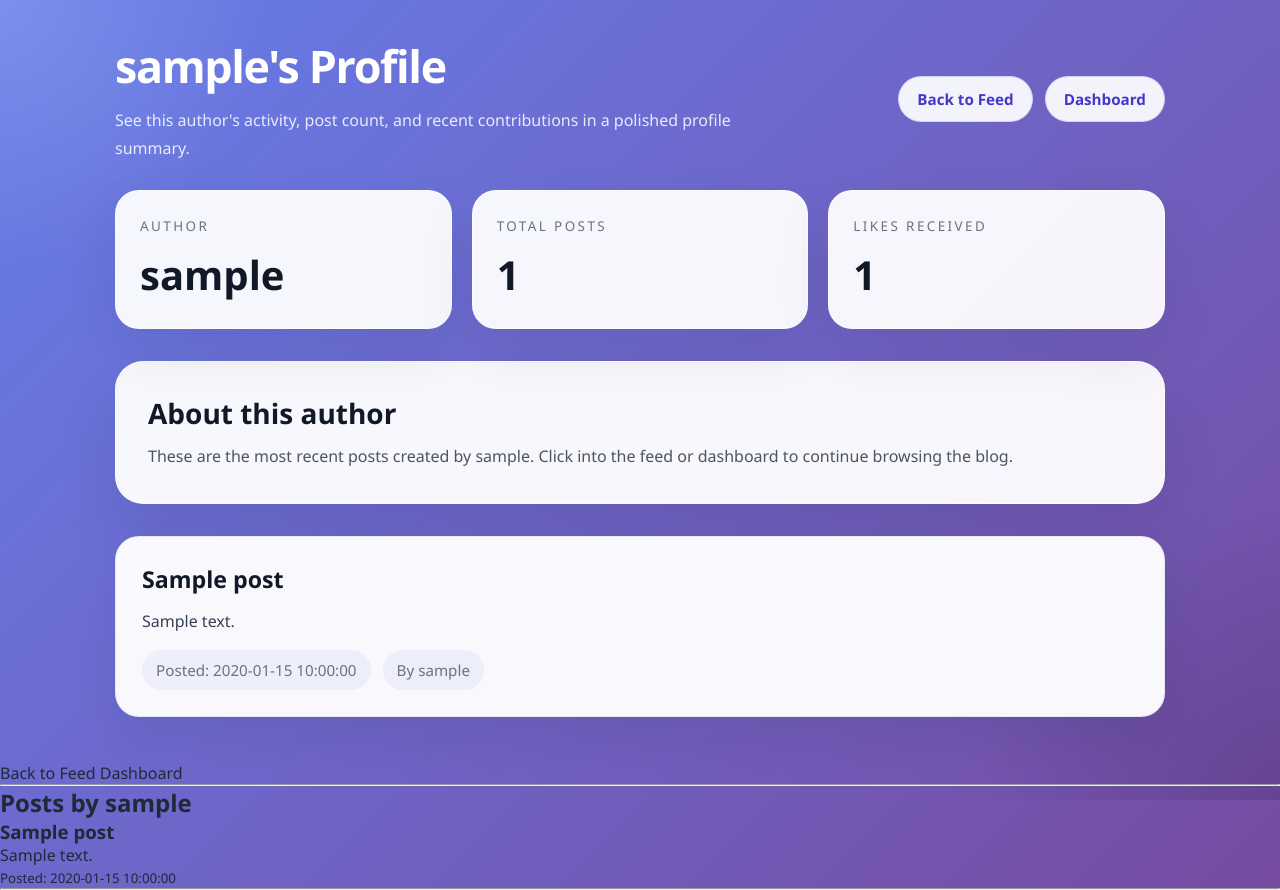
After one commit to rahman-noorbasha/flask-blog-api, a Flask app: a page that uses templates/profile.html in a window 1280 px wide. The commit adds this page. Run offline with Flask 3, Linux system fonts and the light colour scheme; a user stored in the database is signed in; tables that the repository leaves empty hold one stand-in row (values such as "Sample post").

Commit message:
Added public feed and user profile pages

```diff
--- a/app.py
+++ b/app.py
@@ -466,7 +466,68 @@ def view_post(post_id):
         return redirect(url_for("dashboard"))
 
     return render_template("view_post.html", post=post)
+@app.route("/feed")
+@login_required
+def feed():
+    conn = sqlite3.connect("users.db")
+    cursor = conn.cursor()
 
+    cursor.execute("""
+        SELECT posts.*, users.username
+        FROM posts
+        JOIN users ON posts.user_id = users.id
+        ORDER BY posts.created_at DESC
+    """)
+
+    posts = cursor.fetchall()
+    conn.close()
+
+    return render_template("feed.html", posts=posts)
+@app.route("/user/<username>")
+@login_required
+def user_profile(username):
+    conn = sqlite3.connect("users.db")
+    cursor = conn.cursor()
+
+    cursor.execute("SELECT * FROM users WHERE username=?", (username,))
+    user = cursor.fetchone()
+
+    if not user:
+        conn.close()
+        flash("User not found", "error")
+        return redirect(url_for("feed"))
+
+    cursor.execute(
+        "SELECT COUNT(*) FROM posts WHERE user_id=?",
+        (user[0],)
+    )
+    total_posts = cursor.fetchone()[0]
+
+    cursor.execute("""
+        SELECT COUNT(*)
+        FROM likes
+        WHERE post_id IN (
+            SELECT id FROM posts WHERE user_id=?
+        )
+    """, (user[0],))
+    total_likes = cursor.fetchone()[0]
+
+    cursor.execute("""
+        SELECT * FROM posts
+        WHERE user_id=?
+        ORDER BY created_at DESC
+    """, (user[0],))
+    posts = cursor.fetchall()
+
+    conn.close()
+
+    return render_template(
+        "profile.html",
+        user=user,
+        total_posts=total_posts,
+        total_likes=total_likes,
+        posts=posts
+    )
 
 if __name__ == "__main__":
     app.run(debug=True)
--- /dev/null
+++ b/templates/profile.html
@@ -0,0 +1,296 @@
+<!DOCTYPE html>
+<html>
+<head>
+    <meta charset="UTF-8">
+    <meta name="viewport" content="width=device-width, initial-scale=1.0">
+    <title>{{ user[1] }} - Profile</title>
+    <style>
+        * {
+            margin: 0;
+            padding: 0;
+            box-sizing: border-box;
+        }
+
+        body {
+            min-height: 100vh;
+            font-family: 'Segoe UI', Tahoma, Geneva, Verdana, sans-serif;
+            background: linear-gradient(135deg, #667eea 0%, #764ba2 100%);
+            color: #1f2937;
+        }
+
+        body::before {
+            content: '';
+            position: fixed;
+            inset: 0;
+            background: radial-gradient(circle at top left, rgba(255, 255, 255, 0.14), transparent 18%),
+                        radial-gradient(circle at bottom right, rgba(15, 23, 42, 0.16), transparent 20%);
+            pointer-events: none;
+            z-index: -1;
+        }
+
+        a {
+            color: inherit;
+            text-decoration: none;
+        }
+
+        .page-shell {
+            max-width: 1100px;
+            margin: 0 auto;
+            padding: 35px 25px 45px;
+        }
+
+        .page-header {
+            display: flex;
+            flex-wrap: wrap;
+            justify-content: space-between;
+            gap: 18px;
+            align-items: center;
+            margin-bottom: 28px;
+        }
+
+        .page-header h1 {
+            font-size: 2.8rem;
+            color: white;
+            letter-spacing: -0.03em;
+        }
+
+        .page-header p {
+            color: rgba(255, 255, 255, 0.85);
+            max-width: 680px;
+            line-height: 1.75;
+            margin-top: 10px;
+        }
+
+        .nav-links {
+            display: flex;
+            gap: 12px;
+            flex-wrap: wrap;
+        }
+
+        .nav-link {
+            display: inline-flex;
+            align-items: center;
+            justify-content: center;
+            padding: 12px 18px;
+            border-radius: 9999px;
+            font-weight: 700;
+            font-size: 0.95rem;
+            background: rgba(255, 255, 255, 0.92);
+            color: #4338ca;
+            border: 1px solid rgba(67, 56, 202, 0.16);
+            transition: transform 0.2s ease, box-shadow 0.2s ease;
+        }
+
+        .nav-link:hover {
+            transform: translateY(-2px);
+            box-shadow: 0 16px 35px rgba(67, 56, 202, 0.16);
+        }
+
+        .profile-summary {
+            display: grid;
+            grid-template-columns: repeat(3, minmax(180px, 1fr));
+            gap: 20px;
+            margin-bottom: 32px;
+        }
+
+        .summary-card {
+            background: rgba(255, 255, 255, 0.94);
+            border-radius: 24px;
+            padding: 26px 24px;
+            border: 1px solid rgba(255, 255, 255, 0.7);
+            box-shadow: 0 24px 55px rgba(15, 23, 42, 0.08);
+        }
+
+        .summary-card span {
+            display: block;
+            font-size: 0.84rem;
+            letter-spacing: 0.18em;
+            text-transform: uppercase;
+            color: #6b7280;
+            margin-bottom: 12px;
+        }
+
+        .summary-card strong {
+            display: block;
+            font-size: 2.5rem;
+            color: #111827;
+        }
+
+        .profile-card {
+            background: rgba(255, 255, 255, 0.95);
+            border-radius: 28px;
+            padding: 32px;
+            border: 1px solid rgba(255, 255, 255, 0.7);
+            box-shadow: 0 28px 60px rgba(15, 23, 42, 0.1);
+            margin-bottom: 32px;
+        }
+
+        .profile-card h2 {
+            font-size: 1.75rem;
+            margin-bottom: 10px;
+            color: #111827;
+        }
+
+        .profile-card p {
+            color: #4b5563;
+            line-height: 1.8;
+        }
+
+        .posts-grid {
+            display: grid;
+            gap: 22px;
+        }
+
+        .post-card {
+            background: rgba(255, 255, 255, 0.96);
+            border: 1px solid rgba(148, 163, 184, 0.18);
+            border-radius: 24px;
+            padding: 26px;
+            box-shadow: 0 18px 45px rgba(15, 23, 42, 0.08);
+        }
+
+        .post-card h3 {
+            font-size: 1.45rem;
+            margin-bottom: 12px;
+            color: #111827;
+        }
+
+        .post-card p {
+            color: #374151;
+            line-height: 1.8;
+            margin-bottom: 14px;
+        }
+
+        .post-meta {
+            display: flex;
+            flex-wrap: wrap;
+            gap: 12px;
+            color: #6b7280;
+            font-size: 0.95rem;
+        }
+
+        .post-meta span {
+            display: inline-flex;
+            align-items: center;
+            gap: 8px;
+            padding: 10px 14px;
+            background: rgba(99, 102, 241, 0.08);
+            border-radius: 9999px;
+        }
+
+        .empty-state {
+            background: rgba(255, 255, 255, 0.92);
+            border: 1px dashed rgba(148, 163, 184, 0.6);
+            border-radius: 24px;
+            padding: 28px;
+            text-align: center;
+            color: #4b5563;
+        }
+
+        .empty-state h3 {
+            font-size: 1.6rem;
+            margin-bottom: 10px;
+            color: #111827;
+        }
+
+        .empty-state p {
+            line-height: 1.75;
+        }
+
+        @media (max-width: 860px) {
+            .profile-summary {
+                grid-template-columns: 1fr;
+            }
+
+            .page-header {
+                flex-direction: column;
+                align-items: flex-start;
+            }
+        }
+
+        @media (max-width: 620px) {
+            .page-shell {
+                padding: 24px 16px 30px;
+            }
+
+            .nav-link {
+                width: 100%;
+            }
+        }
+    </style>
+</head>
+<body>
+    <div class="page-shell">
+        <header class="page-header">
+            <div>
+                <h1>{{ user[1] }}'s Profile</h1>
+                <p>See this author's activity, post count, and recent contributions in a polished profile summary.</p>
+            </div>
+            <div class="nav-links">
+                <a class="nav-link" href="{{ url_for('feed') }}">Back to Feed</a>
+                <a class="nav-link" href="{{ url_for('dashboard') }}">Dashboard</a>
+            </div>
+        </header>
+
+        <div class="profile-summary">
+            <div class="summary-card">
+                <span>Author</span>
+                <strong>{{ user[1] }}</strong>
+            </div>
+            <div class="summary-card">
+                <span>Total Posts</span>
+                <strong>{{ total_posts }}</strong>
+            </div>
+            <div class="summary-card">
+                <span>Likes Received</span>
+                <strong>{{ total_likes }}</strong>
+            </div>
+        </div>
+
+        <section class="profile-card">
+            <h2>About this author</h2>
+            <p>These are the most recent posts created by {{ user[1] }}. Click into the feed or dashboard to continue browsing the blog.</p>
+        </section>
+
+        {% if posts %}
+            <div class="posts-grid">
+                {% for post in posts %}
+                    <article class="post-card">
+                        <h3>{{ post[1] }}</h3>
+                        <p>{{ post[2] }}</p>
+                        <div class="post-meta">
+                            <span>Posted: {{ post[4] }}</span>
+                            <span>By {{ user[1] }}</span>
+                        </div>
+                    </article>
+                {% endfor %}
+            </div>
+        {% else %}
+            <div class="empty-state">
+                <h3>No posts yet</h3>
+                <p>{{ user[1] }} has not published any posts yet. Check back later or explore other authors in the feed.</p>
+            </div>
+        {% endif %}
+    </div>
+</body>
+</html>
+
+    <a href="{{ url_for('feed') }}">Back to Feed</a>
+    <a href="{{ url_for('dashboard') }}">Dashboard</a>
+
+    <hr>
+
+    <h2>Posts by {{ user[1] }}</h2>
+
+    {% for post in posts %}
+        <div>
+            <h3>{{ post[1] }}</h3>
+            <p>{{ post[2] }}</p>
+            <small>Posted: {{ post[4] }}</small>
+            <hr>
+        </div>
+    {% else %}
+        <p>No posts yet.</p>
+    {% endfor %}
+</body>
+</html>
```
Also changed, not shown: templates/dashboard.html (+17 -68 lines), templates/feed.html (added, +210 -0 lines).
